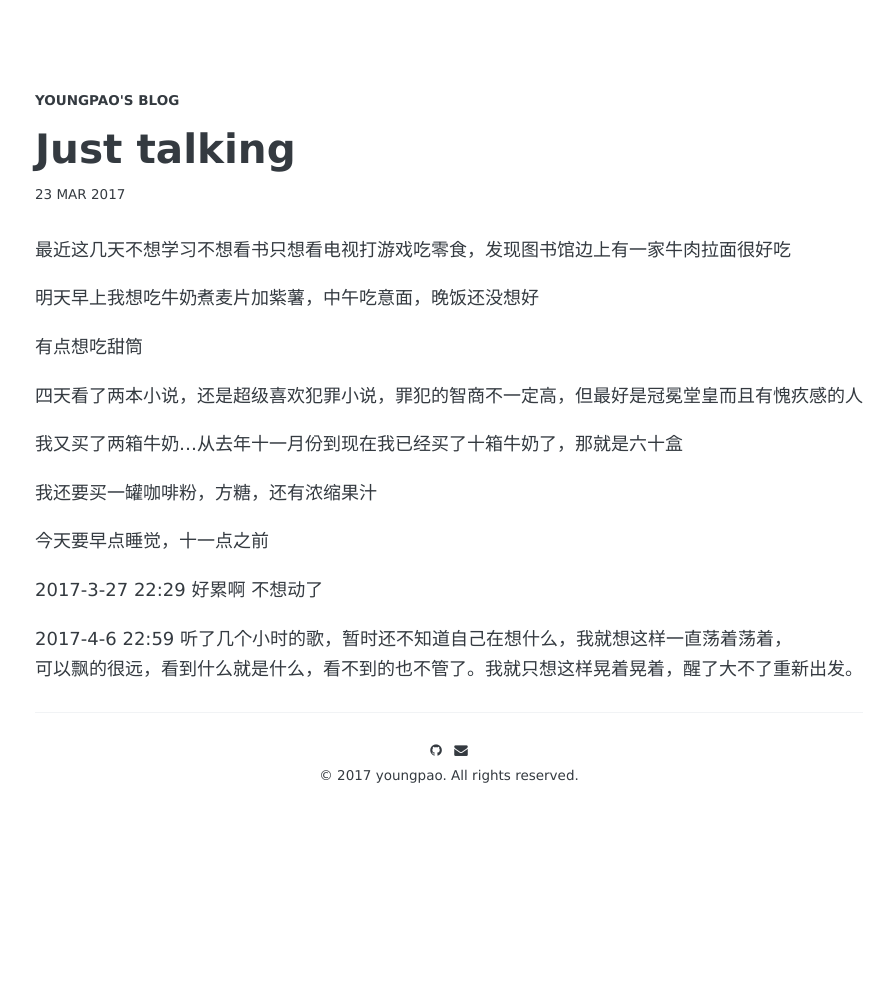
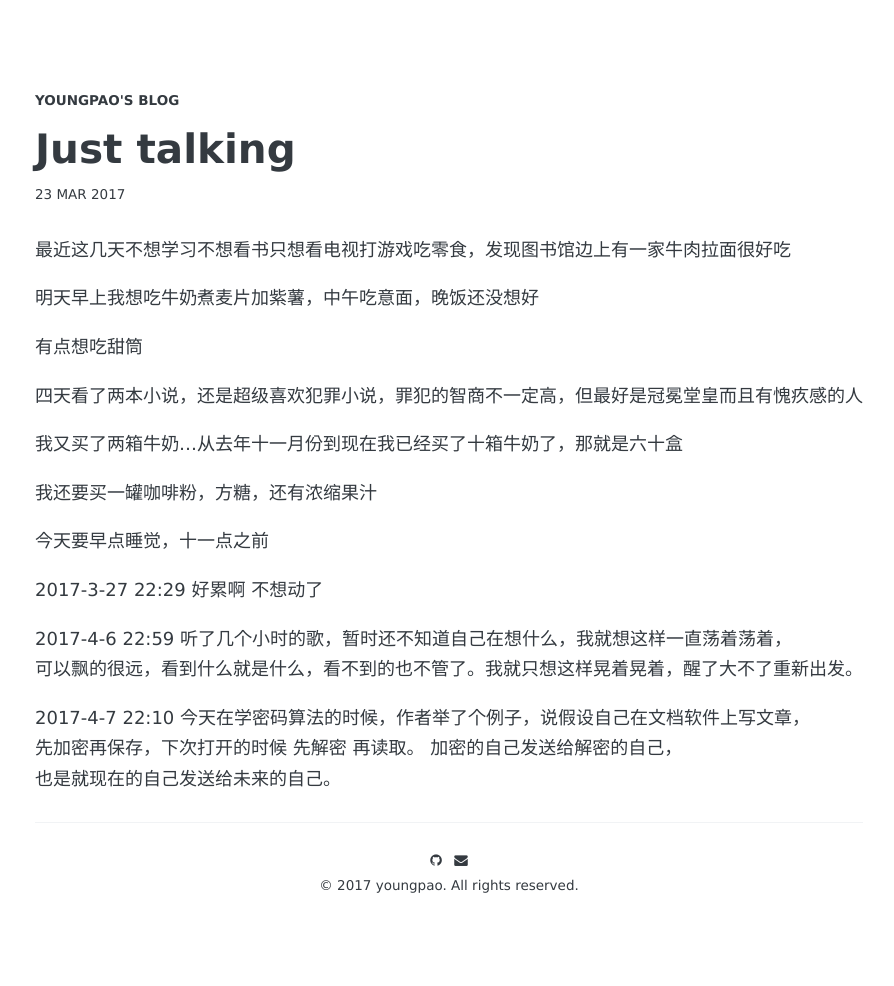
Before and after one commit to youngpao/youngpao.github.io, a Jekyll site: the page built from _posts/2017-3-23-just talking.md, in a window 1280 px wide. Shown: the whole page, without its empty margins (191-1085 px from the left). Built offline with Jekyll 4.4.1, drawn with Linux system fonts in a browser that asks for light colours; some web fonts are replaced; before the commit the page ends 900 px from its top, so only the background shows below that.

Commit message:
Update 2017-3-23-just talking.md

```diff
--- a/_posts/2017-3-23-just talking.md
+++ b/_posts/2017-3-23-just talking.md
@@ -15,3 +15,5 @@
 2017-3-27 22:29 好累啊 不想动了
 
 2017-4-6  22:59 听了几个小时的歌，暂时还不知道自己在想什么，我就想这样一直荡着荡着，可以飘的很远，看到什么就是什么，看不到的也不管了。我就只想这样晃着晃着，醒了大不了重新出发。
+
+2017-4-7  22:10 今天在学密码算法的时候，作者举了个例子，说假设自己在文档软件上写文章，先加密再保存，下次打开的时候 先解密 再读取。 加密的自己发送给解密的自己，也是就现在的自己发送给未来的自己。
```
